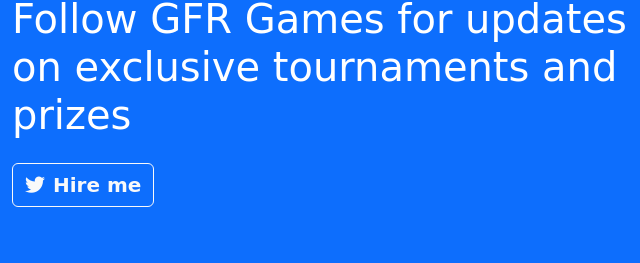
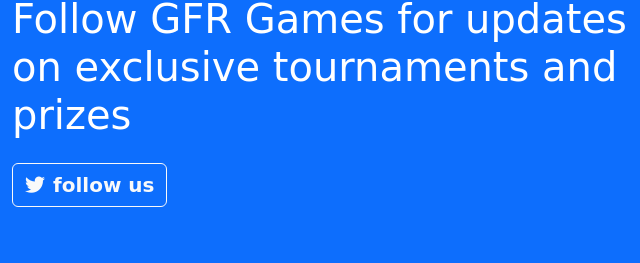
Before and after one commit to Nehal9922940053/GFR-Esports-Website, a plain HTML site: page index.html in a window 1280 px wide. Shown: the part 2033-2296 px from the top of the page, 0-640 px from the left. Drawn offline with nearby package versions, Linux system fonts and the light colour scheme.

Commit message:
Update index.html

```diff
--- a/index.html
+++ b/index.html
@@ -215,7 +215,7 @@
 
 
 
-<!-- start hire me row -->
+<!-- start follow us row -->
  <section class="freelance-hire py-4 text-bg-primary" >
   <div class="container-fluid py-4">
       <div class="row ">
@@ -224,7 +224,7 @@
                 <h1 class="mb-4">Follow GFR Games for updates on exclusive
               tournaments and prizes
               </h1>
-              <button class="btn btn-outline-light fw-bolder fs-5"><a><i class="bi bi-twitter me-2"></i>Hire me</a></button>
+              <button class="btn btn-outline-light fw-bolder fs-5"><a><i class="bi bi-twitter me-2"></i>follow us</a></button>
           </div>
 
 
```
